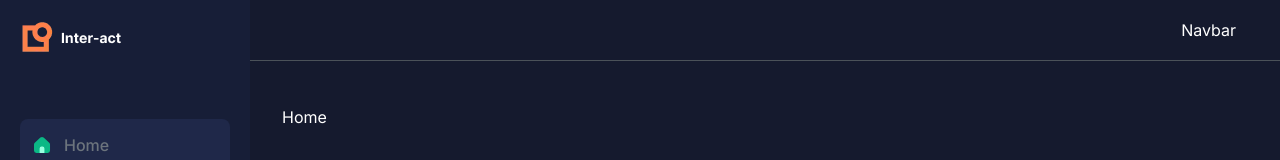
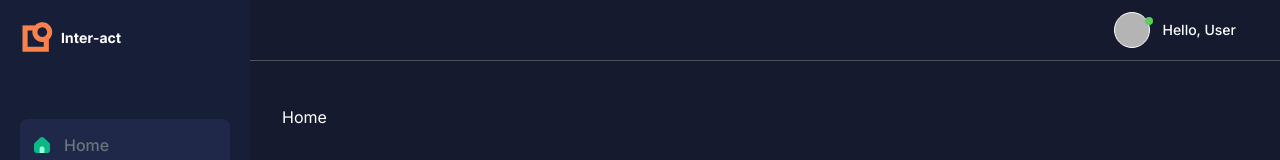
Before and after one commit to nzrmm/inter-act-dashboard, a React (Vite) app: page / in a window 1280 px wide. Shown: the top 160 px of the page. Built offline with nearby package versions, Linux system fonts and the light colour scheme.

Commit message:
feat: add header layout

```diff
--- a/src/layouts/header/index.tsx
+++ b/src/layouts/header/index.tsx
@@ -5,8 +5,21 @@ const Header = () => {
     <header
       className={cx("sticky top-0 bg-dark-01", " border-b border-b-[#4B5259]")}
     >
-      <div className={cx("h-[60px] flex justify-end items-center px-11")}>
-        Navbar
+      <div className={cx("h-[60px] flex justify-end items-center gap-3 px-11")}>
+        <div
+          className={cx(
+            "relative w-9 h-9 rounded-full",
+            " bg-[#B5B4B4] border border-white"
+          )}
+        >
+          <div
+            className={cx(
+              "absolute -right-1 top-1 w-2 h-2 rounded-full bg-[#5CCC5A]"
+            )}
+          ></div>
+        </div>
+
+        <p className={cx("font-medium text-sm")}>Hello, User</p>
       </div>
     </header>
   );
```
